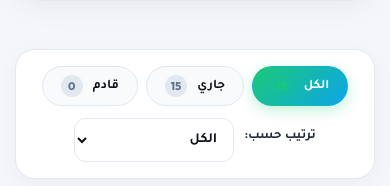
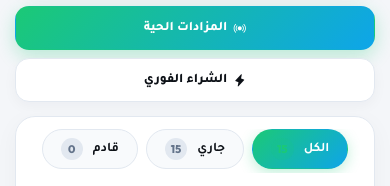
Before and after one commit to ahmedkrishna/fleetx, a PHP site: page /auctions.php in a window 390 px wide. Shown: the part 386-572 px from the top of the page. Run offline with PHP 8.4, Linux system fonts and the light colour scheme; data comes from the database, SQL or seed files in the repository; some libraries are stand-ins or nearby versions.

Commit message:
Build 107: Polish auctions listing page on mobile

```diff
--- a/assets/css/fleetx.css
+++ b/assets/css/fleetx.css
@@ -14,7 +14,7 @@
 @import url('subpage-polish.css?v=5');
 @import url('site-polish.css?v=18');
 @import url('splash.css?v=100');
-@import url('ui-polish.css?v=106');
+@import url('ui-polish.css?v=107');
 
 /* Phosphor Icons Base */
 .ph {
--- a/assets/css/ui-polish.css
+++ b/assets/css/ui-polish.css
@@ -792,3 +792,205 @@ body.admin-body .fx-dash-mobile-profile--admin {
     grid-template-columns: 1fr;
   }
 }
+
+/* ==========================================================================
+   Auctions / search page — mobile polish
+   ========================================================================== */
+
+.fx-auctions-mobile-type {
+  display: none;
+  grid-template-columns: 1fr 1fr;
+  gap: 8px;
+  margin-bottom: 14px;
+}
+.fx-auctions-mobile-type__link {
+  display: inline-flex;
+  align-items: center;
+  justify-content: center;
+  gap: 6px;
+  min-height: 44px;
+  padding: 10px 12px;
+  border-radius: var(--radius-md);
+  border: 1px solid var(--border-light);
+  background: #fff;
+  font-size: 13px;
+  font-weight: 800;
+  color: var(--text-dark);
+  text-decoration: none;
+  box-shadow: 0 4px 14px rgba(15, 23, 42, 0.04);
+  transition: border-color 0.2s, box-shadow 0.2s;
+}
+.fx-auctions-mobile-type__link.is-active {
+  background: var(--primary-gradient);
+  color: #fff;
+  border-color: transparent;
+  box-shadow: 0 6px 18px rgba(27, 201, 118, 0.28);
+}
+.fx-auctions-mobile-type__link.is-active .ph {
+  color: #fff;
+}
+
+@media (max-width: 991px) {
+  .fx-page-shell--search {
+    overflow-x: hidden;
+  }
+
+  .fx-page-shell--search .fx-page-body--overlap {
+    margin-top: -28px;
+  }
+
+  .fx-page-shell--search .fx-search-page {
+    padding-bottom: 48px;
+  }
+
+  .fx-page-shell--search .fx-search-layout {
+    gap: 14px;
+  }
+
+  .fx-auctions-mobile-type {
+    display: grid;
+  }
+
+  .fx-page-shell--search .fx-page-hero {
+    padding: 88px 0 32px;
+    border-radius: 0 0 24px 24px;
+  }
+
+  .fx-page-shell--search .fx-page-hero__title {
+    font-size: clamp(22px, 6vw, 28px);
+    line-height: 1.35;
+  }
+
+  .fx-page-shell--search .fx-page-hero__desc {
+    font-size: 14px;
+    line-height: 1.65;
+  }
+
+  .fx-page-shell--search .fx-page-hero__meta {
+    flex-wrap: nowrap;
+    overflow-x: auto;
+    -webkit-overflow-scrolling: touch;
+    scrollbar-width: none;
+    padding-bottom: 4px;
+    margin-top: 12px;
+  }
+
+  .fx-page-shell--search .fx-page-hero__meta::-webkit-scrollbar {
+    display: none;
+  }
+
+  .fx-page-shell--search .fx-page-hero__chip {
+    flex-shrink: 0;
+    font-size: 12px;
+  }
+
+  .fx-page-shell--search .fx-filter-panel.filter-sidebar {
+    margin-bottom: 0;
+  }
+
+  .fx-page-shell--search .fx-filter-panel .mobile-sidebar-toggle {
+    min-height: 48px;
+    width: 100%;
+    font-size: 14px;
+    border: none;
+    font-family: inherit;
+    cursor: pointer;
+  }
+
+  .fx-page-shell--search .fx-filter-panel .filter-sidebar-content {
+    max-height: min(72vh, 540px);
+    overflow-y: auto;
+    -webkit-overflow-scrolling: touch;
+  }
+
+  .fx-page-shell--search .fx-filter-range {
+    flex-direction: column;
+    align-items: stretch;
+    gap: 8px;
+  }
+
+  .fx-page-shell--search .fx-filter-range-sep {
+    display: none;
+  }
+
+  .fx-page-shell--search .fx-filter-submit,
+  .fx-page-shell--search .fx-filter-reset {
+    min-height: 44px;
+  }
+
+  .fx-page-shell--search .fx-search-toolbar {
+    padding: 12px 14px;
+    gap: 12px;
+    margin-bottom: 16px;
+  }
+
+  .fx-page-shell--search .fx-pills {
+    flex-wrap: nowrap;
+    overflow-x: auto;
+    -webkit-overflow-scrolling: touch;
+    scrollbar-width: none;
+    padding-bottom: 4px;
+    margin: 0 -2px;
+  }
+
+  .fx-page-shell--search .fx-pills::-webkit-scrollbar {
+    display: none;
+  }
+
+  .fx-page-shell--search .fx-pill,
+  .fx-page-shell--search .fx-pill-link {
+    flex-shrink: 0;
+    min-height: 40px;
+    display: inline-flex;
+    align-items: center;
+    white-space: nowrap;
+  }
+
+  .fx-page-shell--search .fx-search-sort {
+    flex-direction: column;
+    align-items: stretch;
+    gap: 8px;
+    width: 100%;
+  }
+
+  .fx-page-shell--search .fx-search-sort-select {
+    width: 100%;
+    min-height: 44px;
+  }
+
+  .fx-page-shell--search .fx-listing-grid {
+    grid-template-columns: 1fr;
+    gap: 16px;
+  }
+
+  .fx-page-shell--search .fx-listing-grid .auction-card {
+    max-width: 100%;
+  }
+
+  .fx-page-shell--search .fx-pagination {
+    gap: 8px;
+    margin-top: 24px;
+    padding-bottom: 8px;
+  }
+
+  .fx-page-shell--search .fx-pagination__link {
+    min-width: 44px;
+    min-height: 44px;
+  }
+
+  .fx-page-shell--search .fx-empty-state--search {
+    padding: 32px 18px;
+  }
+
+  .fx-page-shell--search .fx-empty-state--search .btn {
+    width: 100%;
+    min-height: 44px;
+    justify-content: center;
+  }
+}
+
+@media (max-width: 400px) {
+  .fx-auctions-mobile-type {
+    grid-template-columns: 1fr;
+  }
+}
--- a/auctions.php
+++ b/auctions.php
@@ -118,10 +118,11 @@ $total_pages = ceil($total_items / $limit);
 <head>
   <meta charset="UTF-8">
   <meta name="viewport" content="width=device-width, initial-scale=1.0">
+  <meta name="fx-build" content="<?= FLEETX_CSS_VER ?>">
   <title>المزادات والمركبات المتاحة | FleetX</title>
   <link rel="stylesheet" href="<?= fleetx_css_href() ?>">
 </head>
-<body class="fx-home fx-page-shell fx-page-shell--search">
+<body class="fx-home fx-page-shell fx-page-shell--search" data-fx-build="<?= FLEETX_CSS_VER ?>">
 
 <?php include 'includes/navbar.php'; ?>
 
@@ -152,11 +153,11 @@ include 'includes/page-hero.inc.php';
     <div class="fx-filter-panel__head">
       <h3><i class="ph-fill ph-funnel"></i> فلاتر البحث</h3>
     </div>
-    <div class="mobile-sidebar-toggle" onclick="this.closest('.filter-sidebar').classList.toggle('expanded')">
+    <button type="button" class="mobile-sidebar-toggle" id="fxFilterToggle" aria-expanded="false" aria-controls="fxFilterPanel">
         <span>خيارات البحث المتقدم</span>
-        <i class="ph-fill ph-caret-down shine-arrow"></i>
-    </div>
-    <div class="filter-sidebar-content">
+        <i class="ph-fill ph-caret-down shine-arrow" aria-hidden="true"></i>
+    </button>
+    <div class="filter-sidebar-content" id="fxFilterPanel">
       <form action="auctions.php" method="GET" id="filter-form">
         <input type="hidden" name="type" value="<?= $type_filter ?>">
 
@@ -311,6 +312,14 @@ include 'includes/page-hero.inc.php';
     </div></aside>
 
     <main class="fx-search-main">
+      <div class="fx-auctions-mobile-type" role="navigation" aria-label="نوع العرض">
+        <a href="auctions.php?type=live" class="fx-auctions-mobile-type__link<?= $type_filter === 'live' ? ' is-active' : '' ?>">
+          <i class="ph-fill ph-broadcast"></i> المزادات الحية
+        </a>
+        <a href="auctions.php?type=instant" class="fx-auctions-mobile-type__link<?= $type_filter === 'instant' ? ' is-active' : '' ?>">
+          <i class="ph-fill ph-lightning"></i> الشراء الفوري
+        </a>
+      </div>
       <div class="fx-toolbar fx-search-toolbar">
         <div class="fx-pills filter-pills-group">
             <a href="auctions.php?type=<?= $type_filter ?>" class="fx-pill fx-pill-link active">
@@ -395,6 +404,28 @@ include 'includes/page-hero.inc.php';
 </div>
 
 <?php include 'includes/footer.php'; ?>
+<script>
+(function () {
+  var toggle = document.getElementById('fxFilterToggle');
+  var panel = document.getElementById('fxFilterPanel');
+  var sidebar = document.querySelector('.fx-filter-panel.filter-sidebar');
+  if (!toggle || !sidebar) return;
+  function setExpanded(open) {
+    sidebar.classList.toggle('expanded', open);
+    toggle.setAttribute('aria-expanded', open ? 'true' : 'false');
+  }
+  toggle.addEventListener('click', function () {
+    setExpanded(!sidebar.classList.contains('expanded'));
+  });
+  document.addEventListener('keydown', function (e) {
+    if (e.key === 'Escape' && sidebar.classList.contains('expanded')) setExpanded(false);
+  });
+  if (panel) {
+    var form = panel.querySelector('form');
+    if (form) form.addEventListener('submit', function () { setExpanded(false); });
+  }
+})();
+</script>
 <?php if (isLoggedIn()): ?>
 <script>
 async function loadSavedSearches() {
--- a/config.php
+++ b/config.php
@@ -33,7 +33,7 @@ if (!defined('DB_NAME')) define('DB_NAME',    'u274391035_db_BbBE85ay');
 if (!defined('SITE_URL')) define('SITE_URL',   'https://mazadi.bearand.com');
 if (!defined('SITE_NAME')) define('SITE_NAME',  'FleetX');
 if (!defined('PLATFORM_FEE_PERCENT')) define('PLATFORM_FEE_PERCENT', 5);
-define('FLEETX_CSS_VER', '106');
+define('FLEETX_CSS_VER', '107');
 
 /** §5 stats background video — change URL here or override in config.local.php; empty = disabled */
 if (!defined('FLEETX_STATS_BG_VIDEO')) {
```
Also changed, not shown: tests/verify_auctions_mobile.mjs (added, +96 -0 lines).
